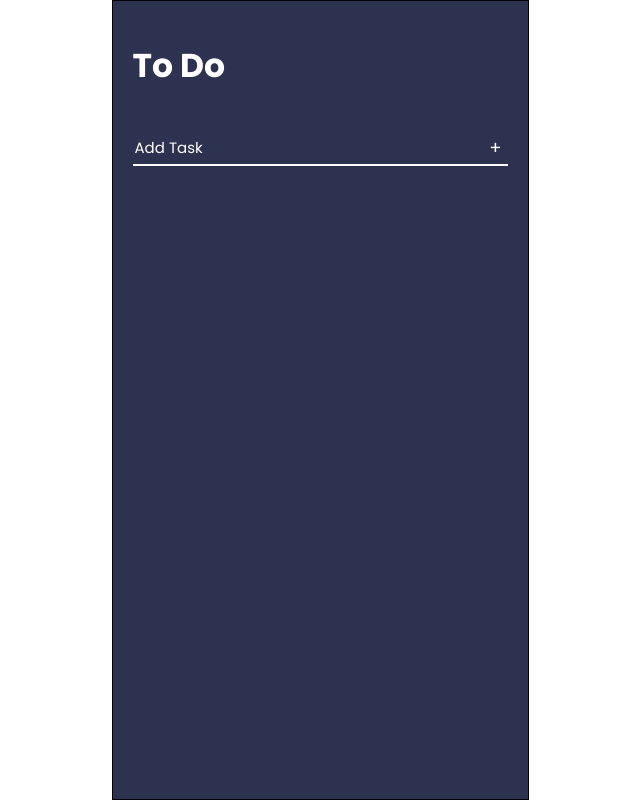
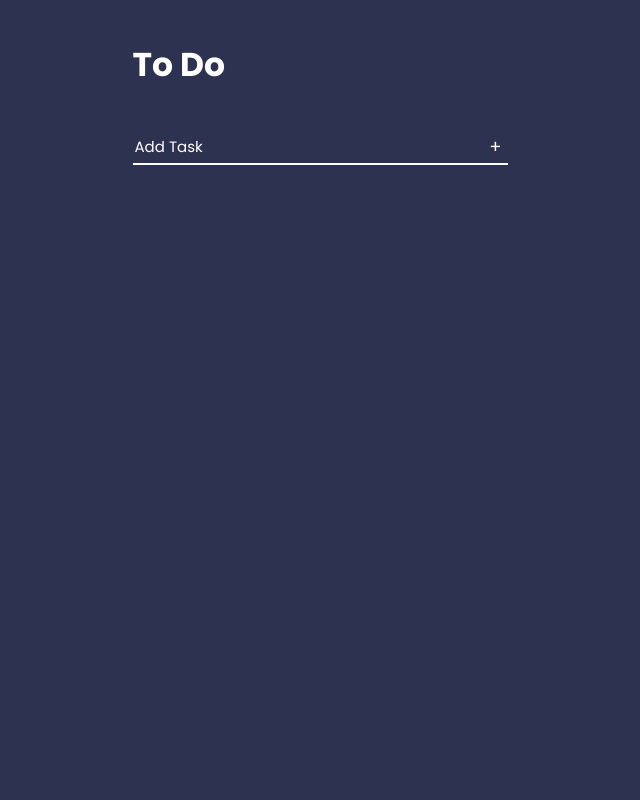
Before and after one commit to dishan1223/js-projects, a website built with Vite: page todolist/index.html in a window 1280 px wide. Shown: the whole page, without its empty margins (320-960 px from the left). Built offline with nearby package versions, Linux system fonts and the light colour scheme.

Commit message:
changed basic styles

```diff
--- a/todolist/style.css
+++ b/todolist/style.css
@@ -10,6 +10,7 @@ body {
   height: 100dvh;
   display: flex;
   justify-content: center;
+  background: #2D3250;
 }
 
 .To-Do-head {
@@ -23,7 +24,6 @@ body {
   padding-top: 40px;
   background: #2D3250;
   width: 375px;
-  border: 1px solid black;
 }
 
 .add-task-container {
```
